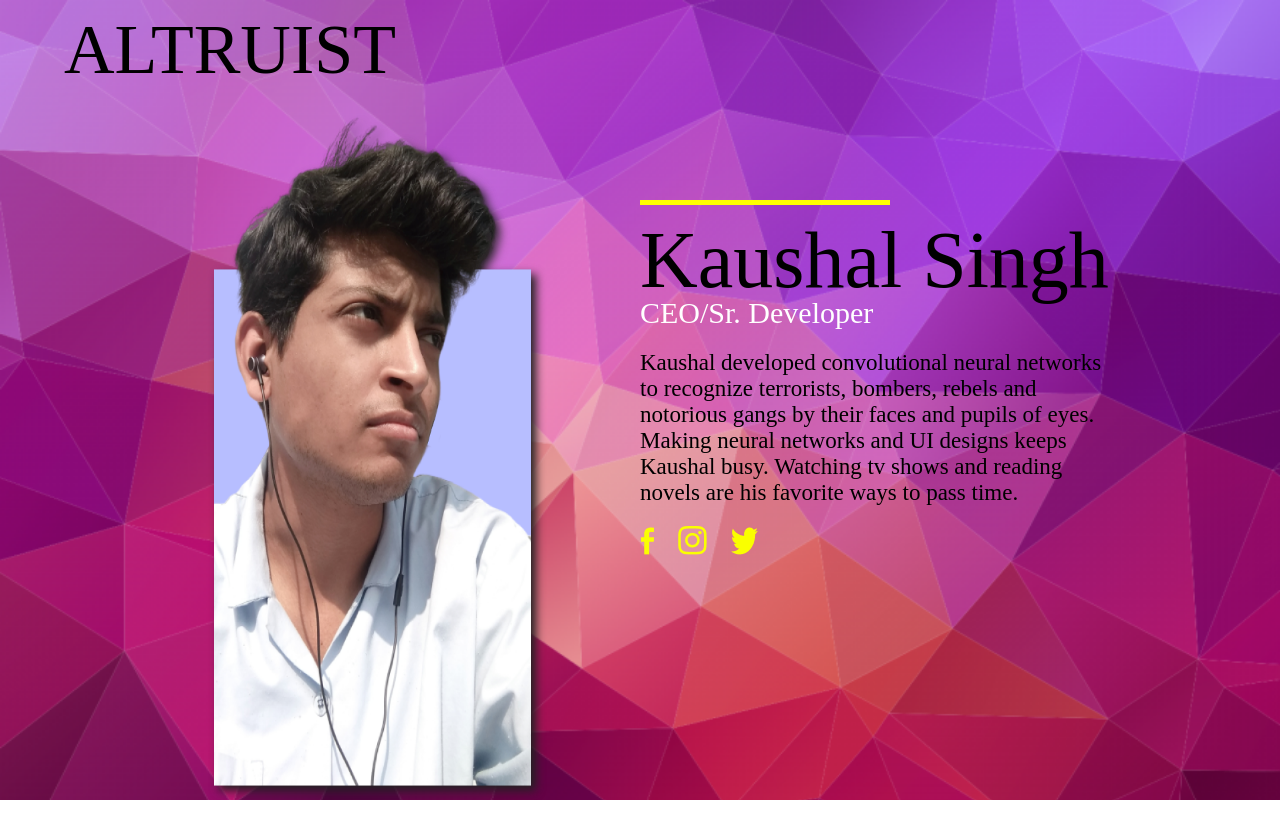
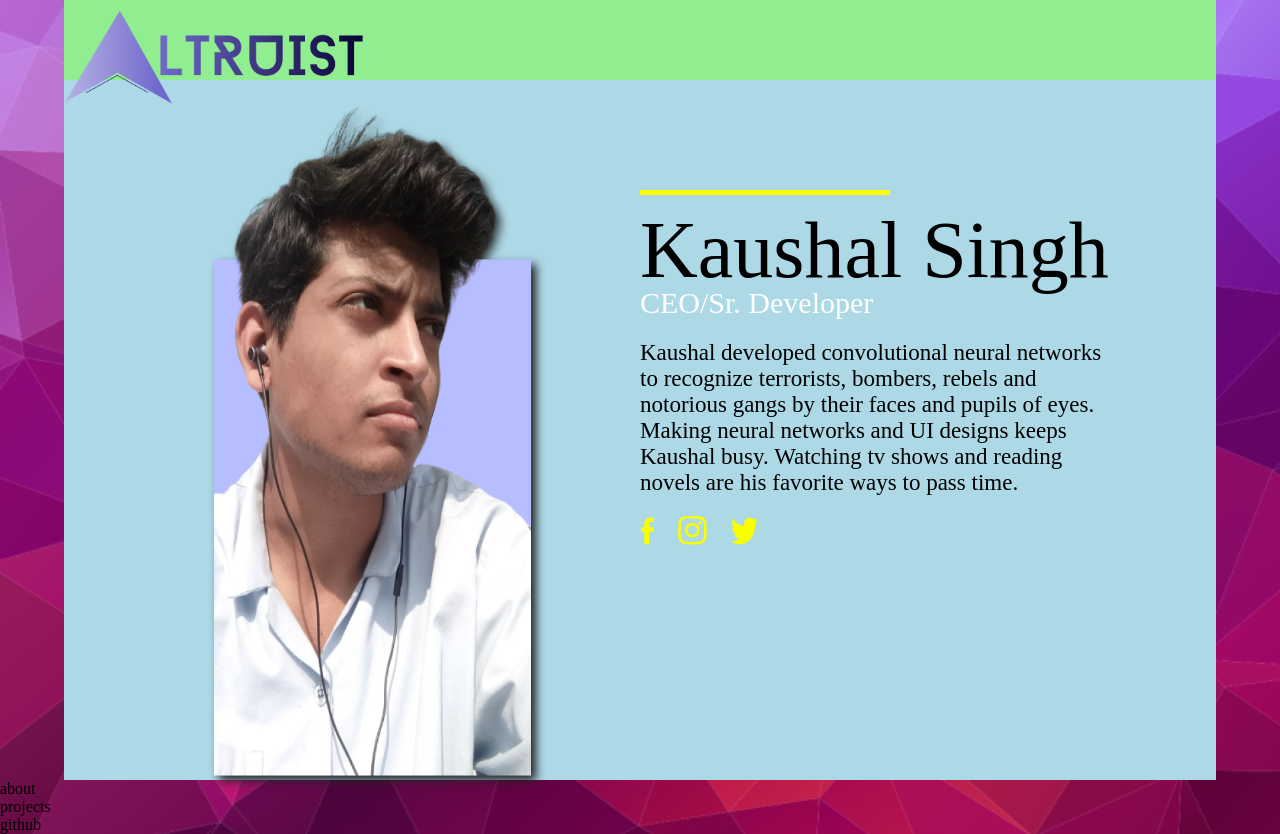
Before and after one commit to kaushalfeb/Altruist, a plain HTML site: page index.html in a window 1280 px wide. Before the commit the page ends 800 px from the top, so only its background shows below. Drawn offline with Linux system fonts and the light colour scheme.

Commit message:
added favicon image and logo

```diff
--- a/index.html
+++ b/index.html
@@ -3,9 +3,12 @@
 <head>
 	<title>Altruist</title>
 	<link rel="stylesheet" type="text/css" href="style.css">
+	<link rel="icon" href="favicon.png" sizes="16x16 32x32" type="image/png">
 </head>
 <body>
-	<header>ALTRUIST</header>
+	<header>
+		<img src="./Logo_altruist.png" alt = "ALTRUIST logo">
+	</header>
 	<section class="presentation">
 
 		<div class="hero"><img src="hero.png"></div>
@@ -25,7 +28,9 @@ designs keeps<br> Kaushal busy. Watching tv shows and reading<br> novels are his
 		<img src="./twit.png">
 	</div>
 		</div>
-
 	</section>
+	<div class="abt">about</div>
+	<div class="prj">projects</div>
+	<div class="git">github</div>
 </body>
 </html>
--- a/style.css
+++ b/style.css
@@ -10,17 +10,20 @@ body{
 	background-size: 100% , 100%;
 }
 header{
-	font-family:"BankGothic";
-	font-size:70px;
 	height: 10vh;
 	width: 90%;
-	margin: auto;
-	margin-top: 10px;
+	margin:auto;
+	background: lightgreen;
+}
+header img{
+	width: 300px;
+
 }
 .presentation{
 	width: 90%;
 	margin:auto;
 	display: flex;
+	background: lightblue;
 }
 .hero ,.introduction{
 	flex: 1;
@@ -65,5 +68,4 @@ header{
 }
 .social img{
 	padding-right: 20px;
-
 }
```
Also changed, not shown: Logo_altruist.png (added), favicon.png (added).
